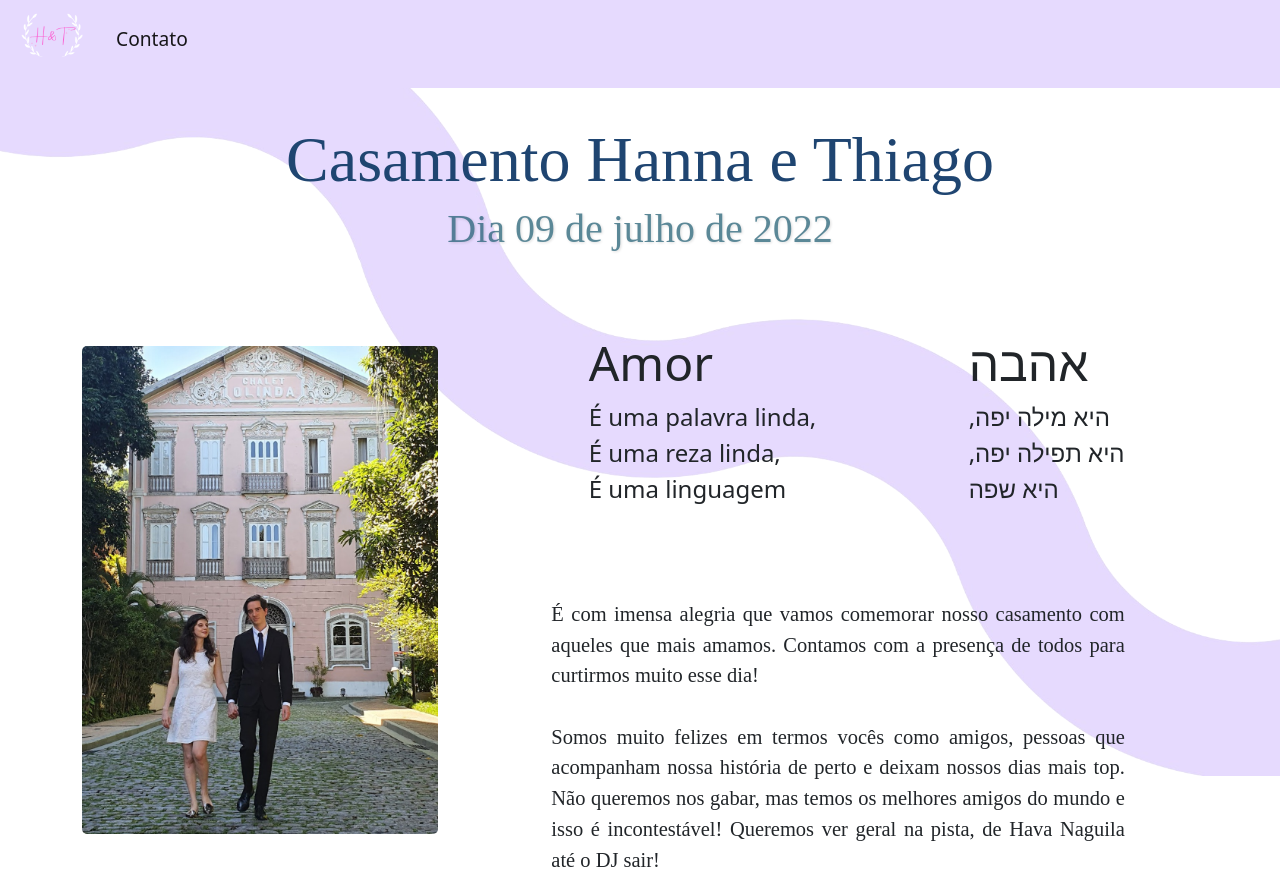
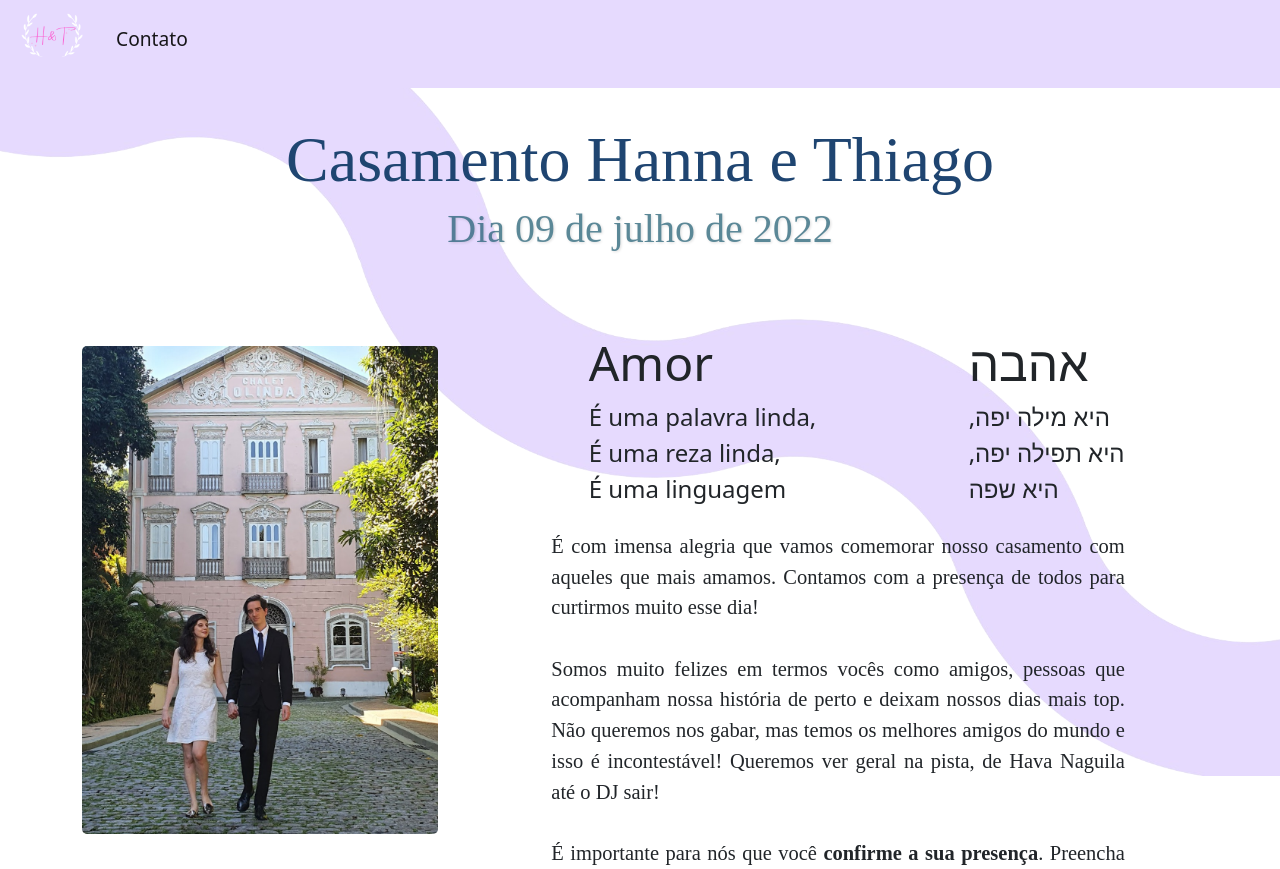
Before and after one commit to ThiagoCal/het, a Next.js app: page / in a window 1280 px wide. Shown: the top 869 px of the page. Built offline with nearby package versions, Linux system fonts and the light colour scheme; a web font is replaced by a local one.

Commit message:
fixed design ahava song width

```diff
--- a/components/Main.js
+++ b/components/Main.js
@@ -28,7 +28,7 @@ function Main(){
           </div>
         </div>
         <div className="col-lg-8">
-          <div className="row mb-4">
+          <div className="row mb-1 row-width">
             <div className="col-lg-4 offset-lg-2 bg-port">
               <div className="card-block ahava port" >
                 <span className="amor">Amor</span><br/>
--- a/pages/index.js
+++ b/pages/index.js
@@ -27,7 +27,7 @@ export default function Home() {
   let width = useDeviceSize();
   width = width[0]
   console.log(width)
-  const imageUrl = width >= 650 ? desktopImage : "";
+  const imageUrl = width >= 821 ? desktopImage : "";
 
   // : mobileImage
   return (
--- a/styles/_main.scss
+++ b/styles/_main.scss
@@ -3,13 +3,29 @@
   border-radius: 5px;
 }
 
+.row-width{
+  height: 180px;
+}
+.bg-port{
+  padding-top: 0px;
+  height: 200px;
+}
+.bg-hebrew{
+  height: 200px;
+}
+
 @media (max-width:820px) {
+  .row-width{
+    height: auto;
+  }
   .bg-first{
+    height: auto;
     padding-top: 2em;
     background-color: rgb(230,218,254);
     border-radius: 10px 10px 0px 0px;
   }
   .bg-port{
+    height: auto;
     background-color: rgb(230,218,254);
   }
   .bg-hebrew{
@@ -58,7 +74,6 @@
 
 @media (max-width: 820px) {
   .ahava{
-    padding-left: 1em;
     text-align: center;
   }
   .port {
```
